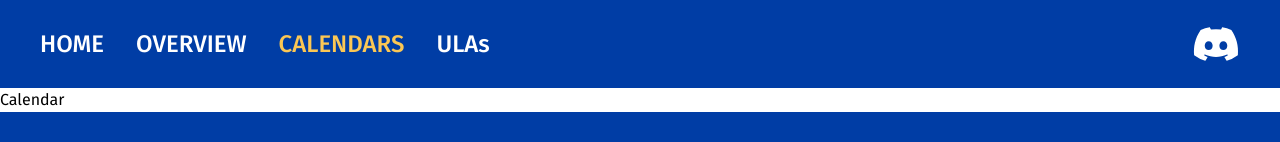
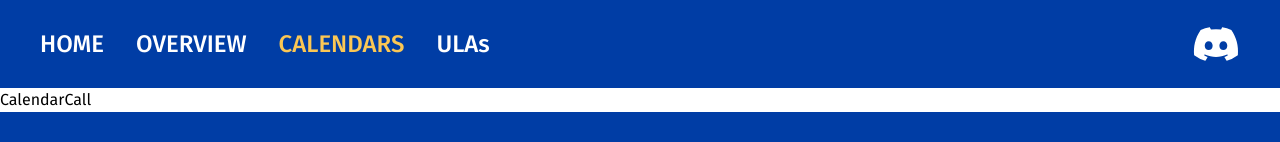
Before and after one commit to acm-ucr/cse-ula, a Next.js app: page /calendar in a window 1280 px wide. Shown: the top 142 px of the page. Built offline with nearby package versions, Linux system fonts and the light colour scheme.

Commit message:
Calendar Setup

```diff
--- a/src/app/calendar/page.tsx
+++ b/src/app/calendar/page.tsx
@@ -1,5 +1,7 @@
+import CalendarCall from "@/components/calendar/CalendarCall"
+
 const Calendar = () => {
-  return <div>Calendar</div>;
+  return <div><CalendarCall/></div>;
 };
 
 export default Calendar;
--- /dev/null
+++ b/src/components/calendar/CalendarCall.tsx
@@ -0,0 +1,8 @@
+
+const CalendarCall = () => {
+    return (
+        <div>CalendarCall</div>
+    );
+};
+
+export default CalendarCall;
```
